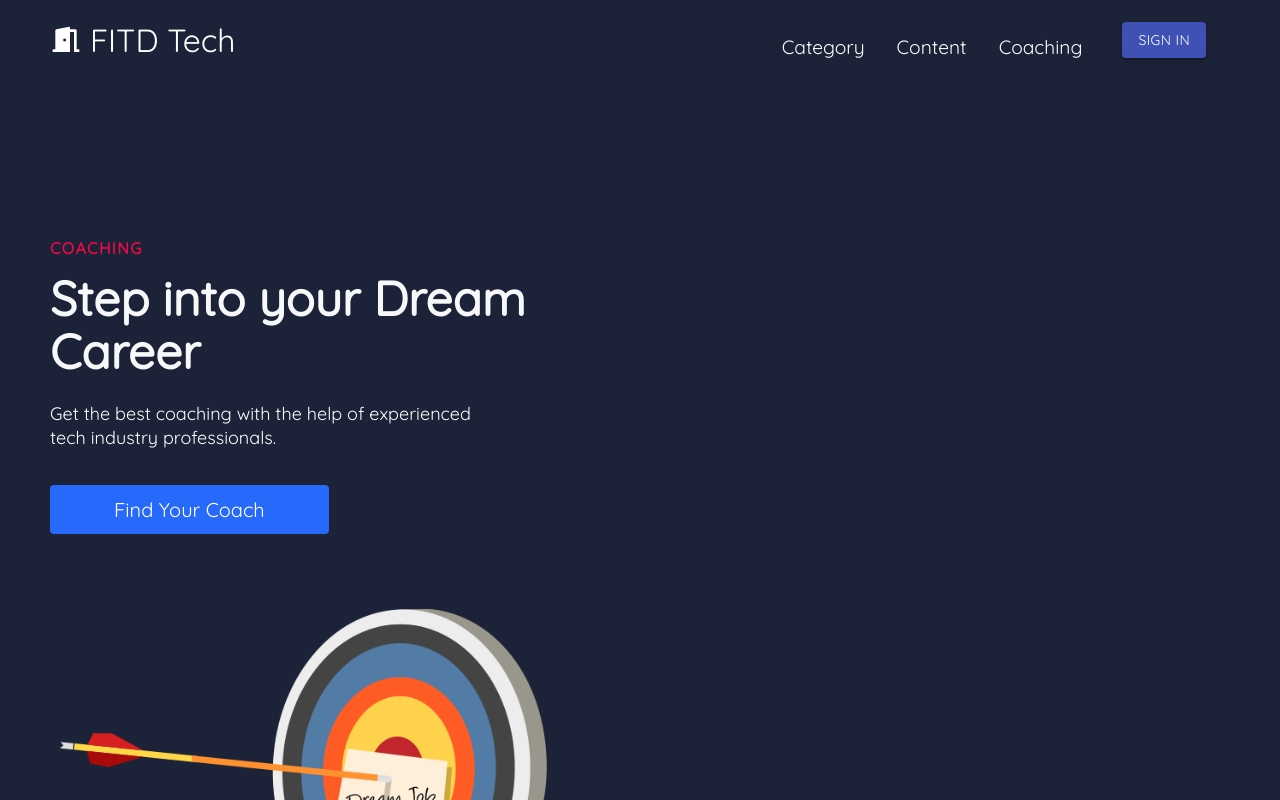
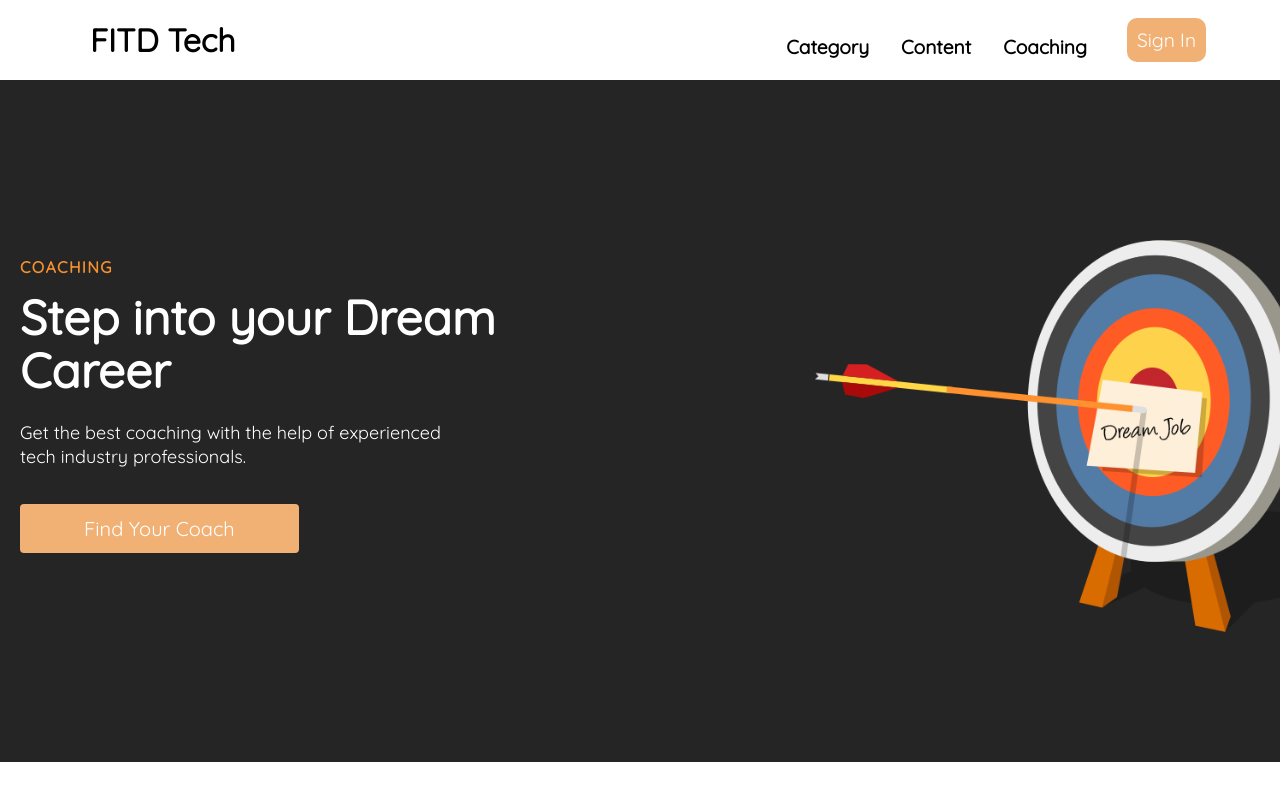
Before and after one commit to SangmeanHong/fitd-tech-client, a React (Create React App) app: page / in a window 1280 px wide. Shown: the top 800 px of the page. Built offline with nearby package versions, Linux system fonts and the light colour scheme.

Commit message:
designed by sangmean hong

```diff
--- /dev/null
+++ b/src/components/Avatar.css
@@ -0,0 +1,12 @@
+
+.avatarButton{
+    background-color: #f1b175;
+    color: white;
+    text-decoration: none;
+    padding: 10px;
+    border-radius: 10px;
+}
+
+.avatarButton:hover{
+    background-color: #F89230;
+}
--- a/src/components/AvatarIcon.js
+++ b/src/components/AvatarIcon.js
@@ -5,6 +5,7 @@ import { AppBar, Typography, Toolbar, Avatar, Button } from '@material-ui/core';
 import useStyles from '../libs/AvatarStyle';
 import { Link, useHistory, useLocation } from 'react-router-dom';
 import { LOGOUT } from '../redux/constants/actionTypes';
+import './Avatar.css';
 // import decode from 'jwt-decode';
 
 const AvatarIcon = () => {
@@ -56,9 +57,9 @@ const AvatarIcon = () => {
                     </Button>
                 </div>
             ) : (
-                <Button component={Link} to='/auth' variant='contained' color='primary'>
+                <Link className="avatarButton" component={Link} to='/auth' >
                     Sign In
-                </Button>
+                </Link>
             )}
         </Toolbar>
     );
--- a/src/components/Footer/Footer.css
+++ b/src/components/Footer/Footer.css
@@ -1,5 +1,5 @@
 .footer-container {
-    background-color: #1c2237;
+    background-color: #000000da;
     padding: 4rem 0 2rem 0;
     display: flex;
     flex-direction: column;
--- a/src/components/Navbar/Navbar.css
+++ b/src/components/Navbar/Navbar.css
@@ -1,5 +1,5 @@
 .navbar {
-    background: #1c2237;
+    background: white;
     height: 80px;
     display: flex;
     justify-content: center;
@@ -8,6 +8,7 @@
     position: sticky;
     top: 0;
     z-index: 999;
+    /* border-bottom: 5px solid orange; */
   }
 
   .navbar-container {
@@ -27,7 +28,7 @@
   }
 
   .navbar-logo {
-    color: #fff;
+    color: black;
     justify-self: start;
     cursor: pointer;
     text-decoration: none;
@@ -60,16 +61,20 @@
   }
 
   .nav-links {
-    color: #fff;
+    color: black;
     display: flex;
     align-items: center;
     text-decoration: none;
     padding: 0.5rem 1rem;
     height: 100%;
+    font-weight: bolder;
+  }
+  .nav-links:hover{
+      color:#F89230
   }
 
   .fa-bars {
-    color: #fff;
+    color: black;
   }
 
   .menu-icon {
--- a/src/components/Navbar/Navbar.js
+++ b/src/components/Navbar/Navbar.js
@@ -37,7 +37,7 @@ const Navbar = () => {
             <IconContext.Provider value={{ color: '#fff' }}>
                 <nav className='navbar'>
                     <div className='navbar-container container'>
-                        <Link to='/' className='navbar-logo' onClick={closeMobileMenu}>
+                        <Link to='/' style={{ color: 'black', fontWeight: 'bolder' }} className='navbar-logo' onClick={closeMobileMenu}>
                             <RiDoorOpenFill className='navbar-icon' />
                             FITD Tech
                         </Link>
--- a/src/pages/Home/Button.css
+++ b/src/pages/Home/Button.css
@@ -63,7 +63,7 @@
 
   .btn--wide:hover {
     color: #fff;
-    background-color: #f00946;
+    background-color: #F89230;
     transition: all 0.2s ease-out;
   }
 
@@ -78,13 +78,13 @@
   }
 
   .blue {
-    background-color: #276afb;
+    background-color: #f1b175;
     color: #fff;
     border: none;
   }
 
   .red {
-    background-color: #f00946;
+    background-color: #F89230;
     color: #fff;
     border: none;
   }
--- a/src/pages/Home/Data.js
+++ b/src/pages/Home/Data.js
@@ -41,9 +41,9 @@ export const homeObjThree = {
 };
 
 export const homeObjFour = {
-  lightBg: false,
-  lightText: true,
-  lightTextDesc: true,
+    lightBg: true,
+    lightText: false,
+    lightTextDesc: false,
     topLine: 'Earn Extra Income',
     headline: 'Join our Coaching Team',
     description:
--- a/src/pages/Home/HeroSection.css
+++ b/src/pages/Home/HeroSection.css
@@ -32,7 +32,7 @@
   }
 
   .top-line {
-    color: #f00946;
+    color: #F89230;
     font-size: 16px;
     line-height: 16px;
     font-weight: 700;
@@ -46,15 +46,15 @@
     font-size: 48px;
     line-height: 1.1;
     font-weight: 600;
-    color: #f7f8fa;
+    color: white;
   }
 
   .dark {
     color: #1c2237;
   }
-
+  /* #F58E2 */
   .darkBg {
-    background-color: #1c2237;
+    background-color: #000000da;
   }
 
   .home__hero-subtitle {
--- a/src/pages/Home/HeroSection.js
+++ b/src/pages/Home/HeroSection.js
@@ -25,10 +25,10 @@ function HeroSection({
                         className='row home__hero-row'
                         style={{
                             display: 'flex',
-              flexDirection: imgStart === 'start' ? 'row-reverse' : 'row'
-            }}
-          >
-            <div className='col'>
+                            flexDirection: imgStart === 'start' ? 'row-reverse' : 'row',
+                            justifyContent: 'space-between'
+                        }}>
+                        <div className='row'>
                             <div className='home__hero-text-wrapper'>
                                 <div className='top-line'>{topLine}</div>
                                 <h1 className={lightText ? 'heading' : 'heading dark'}>
@@ -50,7 +50,7 @@ function HeroSection({
                                 </Link>
                             </div>
                         </div>
-            <div className='col'>
+                        <div className='row'>
                             <div className='home__hero-img-wrapper'>
                                 <img src={img} alt={alt} className='home__hero-img' />
                             </div>
```
Lines whose indentation alone changed are shown as unchanged.
